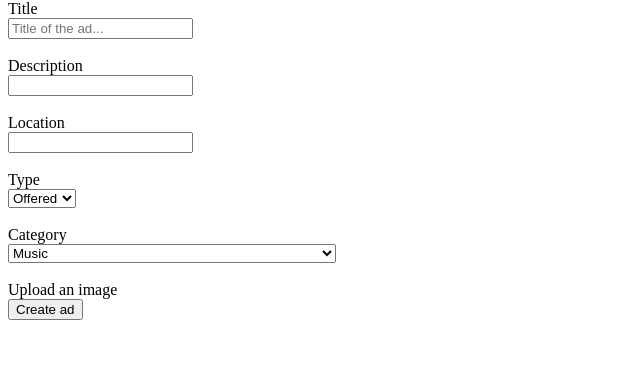
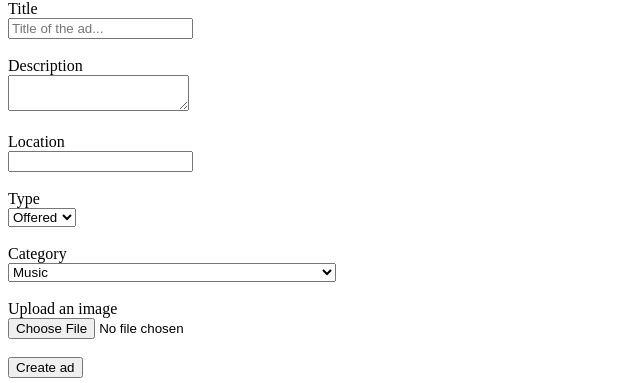
Before and after one commit to SuperGerb/apprenticely, a React app: page /createClassifiedAd in a window 1280 px wide. Shown: the part 519-902 px from the top of the page, without its empty margins (0-640 px from the left). Before the commit the page ends 847 px from the top, so only its background shows below. Built offline with nearby package versions, Linux system fonts and the light colour scheme; the HTML template or start-up script is replaced by a standard one.

Commit message:
Automatically saves datePosted field on submit. Changes the description text input to a textarea

```diff
--- a/src/components/ClassifiedAdForm.js
+++ b/src/components/ClassifiedAdForm.js
@@ -21,6 +21,7 @@ class ClassifiedAdForm extends Component {
             image: "",
             userId: "",
             status: "",
+            datePosted: "",
             currentAd: {}
         }
     }
@@ -41,6 +42,8 @@ class ClassifiedAdForm extends Component {
 
         let category = this.state.category !== "" ? this.state.category : this.state.category = "music";
 
+        let currentDate = new Date();
+
         let currentClassifiedAd = {
             classifiedId: uuidv4(),
             title: this.state.title,
@@ -50,7 +53,8 @@ class ClassifiedAdForm extends Component {
             type: this.state.type,
             image: this.state.image,
             userId: "123",
-            status: "open"
+            status: "open",
+            datePosted: currentDate
         }
 
         //Save the current ad to state:
@@ -101,7 +105,7 @@ class ClassifiedAdForm extends Component {
                                 <br />
                                 <label htmlFor="description">Description</label>
                                 <div className="input-group">
-                                    <input type="text" value={this.state.description} className="form-control" id="description" name="description" aria-describedby="basic-addon1" onChange={this.handleChangeInput} />
+                                    <textarea value={this.state.description} className="form-control" id="description" name="description" aria-describedby="basic-addon1" onChange={this.handleChangeInput}></textarea>
                                 </div>
                                 <br />
                                 <label htmlFor="location">Location</label>
@@ -141,10 +145,10 @@ class ClassifiedAdForm extends Component {
                                 <input type="hidden" value={this.state.userId} className="form-control" id="userId" name="userId" />
                                 <input type="hidden" value={this.state.status} className="form-control" id="status" name="status" />
                                 <label htmlFor="image" className="custom-file-label">Upload an image</label>
-                                {/* <div className="custom-file">
+                                <div className="custom-file">
                                     <input type="file" id="image" name="image" className="custom-file-input" />
                                     <span className="custom-file-control"></span>
-                                </div> */}
+                                </div>
                                 <br />
                                 <button type="submit" className="btn btn-primary" id="addClassifiedAd" onClick={this.handleSubmitNewAd}>Create ad</button>
                             </form>
```
